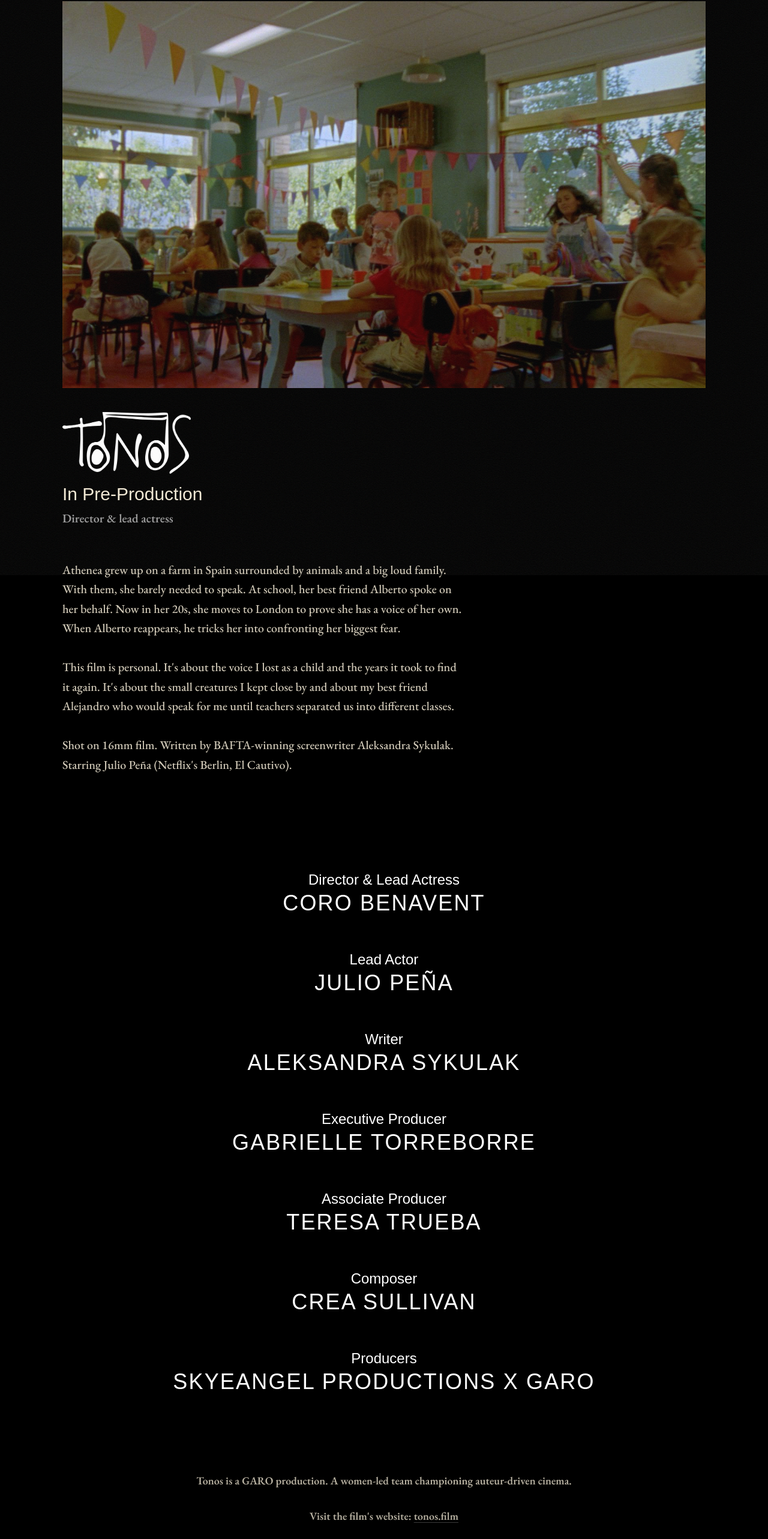
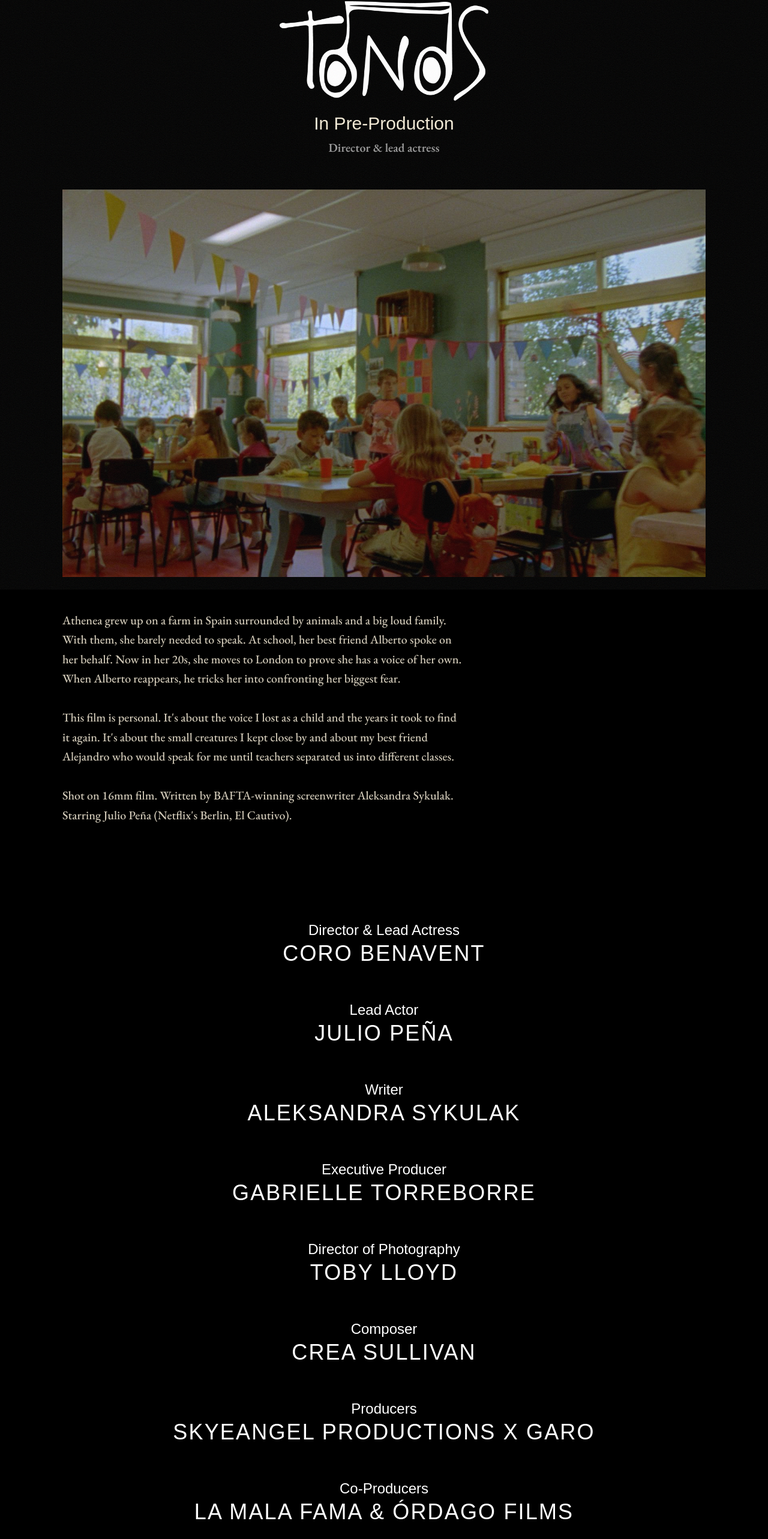
Before and after one commit to joehewett/coro, a React (Vite) app: page /director/tonos in a window 1280 px wide. Shown: the part 201-2767 px from the top of the page at 60% size. Built offline with nearby package versions, Linux system fonts and the light colour scheme; a web font is replaced by a local one.

Commit message:
Tonos credits update; film titles big and centred at the top
Co-Authored-By: Claude Opus 5.5 <noreply@anthropic.com>

```diff
--- a/src/components/director/DirectorProjectPage.tsx
+++ b/src/components/director/DirectorProjectPage.tsx
@@ -75,32 +75,32 @@ const DirectorProjectPage: React.FC<Props> = ({
           />
         </Link>
 
-        {/* The still */}
-        <div className="mt-6 sm:mt-8">
-          <OptimizedImage src={mainImage} width={1600} alt={`Still from ${film?.title ?? title}`} className="block w-full h-auto" />
-        </div>
-
-        {/* Title design, status and Coro's role */}
-        <header className="mt-8 sm:mt-10">
+        {/* Title design big and centred at the top, then status and Coro's role */}
+        <header className="mt-6 sm:mt-8 flex flex-col items-center text-center">
           {film?.titleImage ? (
             <img
               src={film.titleImage}
               alt={film.title}
-              className={`fill-img block w-auto max-w-[85%] object-contain object-left${film.invertTitle ? ' invert' : ''}${
+              className={`fill-img block w-auto max-w-[92%] object-contain${film.invertTitle ? ' invert' : ''}${
                 film.blendTitle ? ' mix-blend-screen' : ''
               }`}
-              style={{ height: `calc(clamp(64px, 8vw, 120px) * ${film.titleScale ?? 1})` }}
+              style={{ height: `calc(clamp(96px, 13vw, 190px) * ${film.titleScale ?? 1})` }}
             />
           ) : (
-            <h1 className="font-political text-white text-4xl sm:text-6xl">{film?.title ?? title}</h1>
+            <h1 className="font-political text-white text-5xl sm:text-7xl">{film?.title ?? title}</h1>
           )}
           {status && (
-            <p className="mt-4 font-credit text-2xl sm:text-3xl" style={{ color: CREAM }}>
+            <p className="mt-5 font-credit text-2xl sm:text-3xl" style={{ color: CREAM }}>
               {status}
             </p>
           )}
           {role && <p className="mt-2 font-political text-lg sm:text-xl text-white/60">{role}</p>}
         </header>
+
+        {/* The still */}
+        <div className="mt-10 sm:mt-14">
+          <OptimizedImage src={mainImage} width={1600} alt={`Still from ${film?.title ?? title}`} className="block w-full h-auto" />
+        </div>
 
         {/* The story */}
         <div
--- a/src/components/projects/Tonos.tsx
+++ b/src/components/projects/Tonos.tsx
@@ -7,9 +7,10 @@ const Tonos: React.FC = () => {
     { name: 'Julio Peña', role: 'Lead Actor' },
     { name: 'Aleksandra Sykulak', role: 'Writer' },
     { name: 'Gabrielle Torreborre', role: 'Executive Producer' },
-    { name: 'Teresa Trueba', role: 'Associate Producer' },
+    { name: 'Toby Lloyd', role: 'Director of Photography' },
     { name: 'Crea Sullivan', role: 'Composer' },
     { name: 'SkyeAngel Productions x GARO', role: 'Producers' },
+    { name: 'La Mala Fama & Órdago Films', role: 'Co-Producers' },
   ];
 
   const description = `Athenea grew up on a farm in Spain surrounded by animals and a big loud family. With them, she barely needed to speak. At school, her best friend Alberto spoke on her behalf. Now in her 20s, she moves to London to prove she has a voice of her own. When Alberto reappears, he tricks her into confronting her biggest fear.
```
